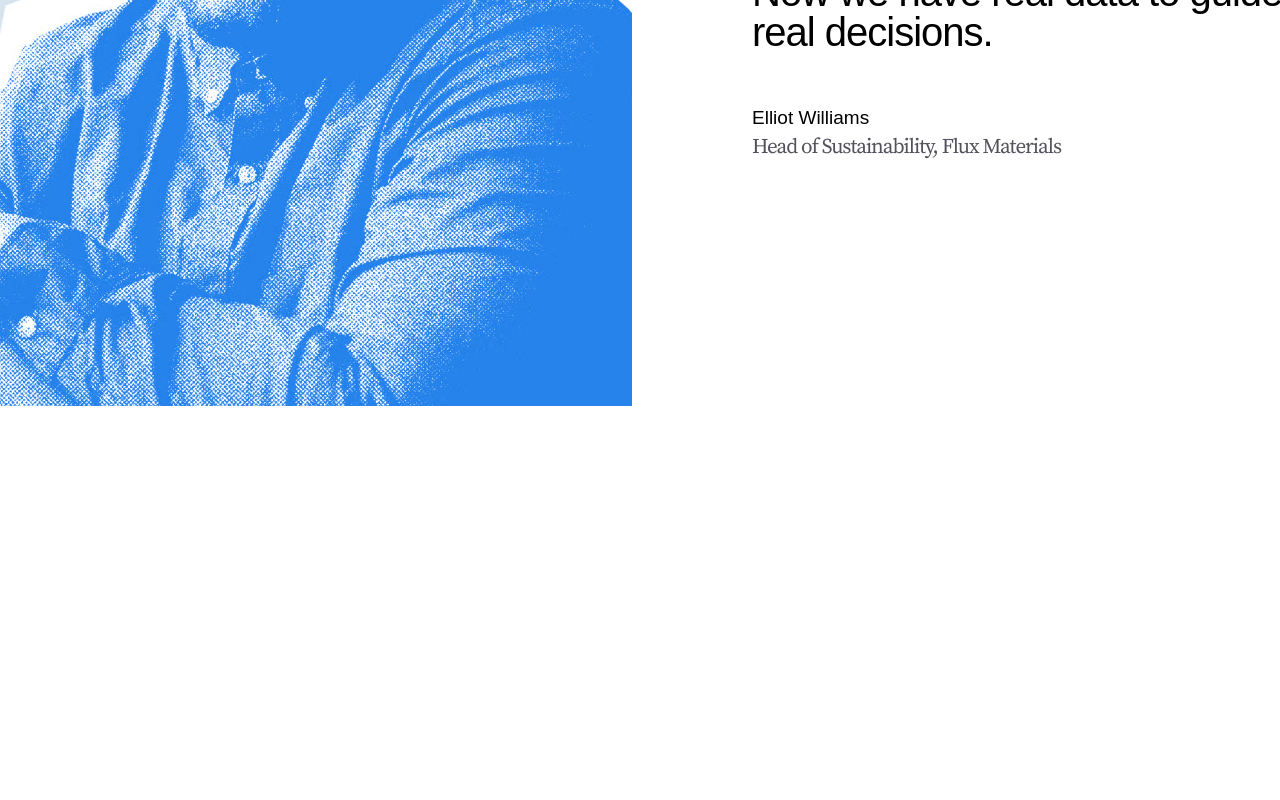
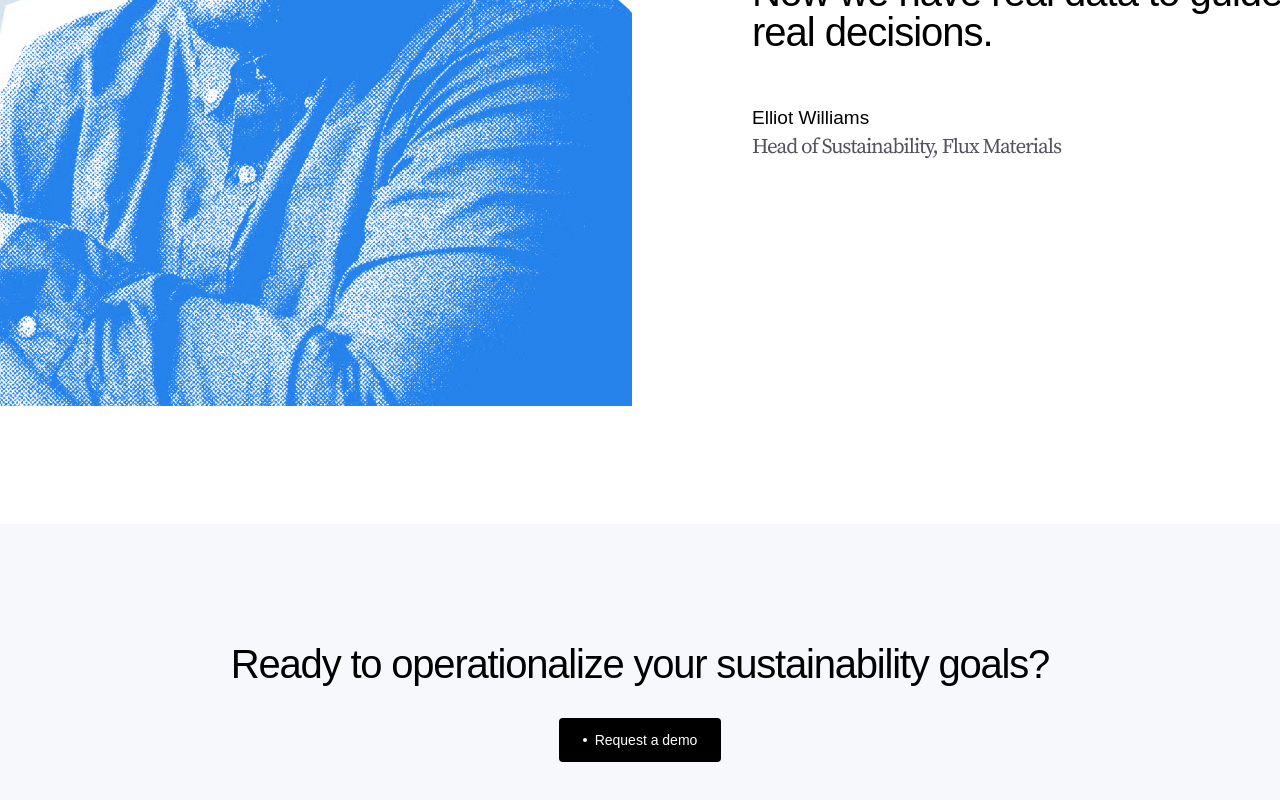
Before and after one commit to SyedMaazz/aetherfield-site, a React (Vite) app: page / in a window 1280 px wide. Shown: the part 4355-5155 px from the top of the page. Before the commit the page ends 4883 px from the top, so only its background shows below. Built offline with nearby package versions, Linux system fonts and the light colour scheme; a web font is replaced by a local one.

Commit message:
call-to-action section done

```diff
--- a/src/App.jsx
+++ b/src/App.jsx
@@ -5,6 +5,7 @@ import Principles from './components/Principles';
 import Foundations from './components/Foundations';
 import Journal from './components/Journal';
 import Testimonial from './components/Testimonial';
+import CallToAction from './components/Calltoaction';
 
 function App() {
   return (
@@ -17,6 +18,7 @@ function App() {
         <Foundations />
         <Journal />
         <Testimonial />
+        <CallToAction />
       </main>
     </div>
   );
--- a/src/components/Calltoaction.jsx
+++ b/src/components/Calltoaction.jsx
@@ -3,29 +3,30 @@ import { motion } from "framer-motion";
 
 const CallToAction = () => {
   return (
-    <section className="bg-white py-32 px-6 flex justify-center items-center border-t border-zinc-100">
-      <div className="max-w-4xl w-full flex flex-col items-center text-center">
+    <section className="bg-[#f6f8fb] py-[7.3rem] px-6 flex justify-center overflow-hidden -mt-1">
+      <div className="max-w-7xl w-full flex flex-col items-center text-center -translate-y-[7px]">
 
-        {/* HEADING: Using your font-nav for the bold, clean look */}
+        {/* HEADING */}
         <motion.h2
           initial={{ opacity: 0, y: 20 }}
           whileInView={{ opacity: 1, y: 0 }}
           viewport={{ once: true }}
           transition={{ duration: 0.6 }}
-          className="text-[40px] md:text-[56px] font-nav font-medium text-black leading-[1.1] tracking-tighter mb-10"
+          className="text-[32px] md:text-[40px] font-nav font-medium text-black tracking-[-1.2px] mb-13 whitespace-nowrap"
         >
-          Ready to turn your data <br /> into climate action?
+          Ready to operationalize your sustainability goals?
         </motion.h2>
 
-        {/* BUTTON: Using font-nav to match the navigation/action style */}
+        {/* BUTTON */}
         <motion.div
           initial={{ opacity: 0, y: 10 }}
           whileInView={{ opacity: 1, y: 0 }}
           viewport={{ once: true }}
           transition={{ duration: 0.6, delay: 0.2 }}
         >
-          <button className="px-10 py-4 bg-black text-white font-nav text-[15px] font-medium rounded-full hover:bg-zinc-800 transition-all duration-300 transform hover:scale-[1.02]">
-            Get started for free
+          <button className="-mt-7 px-6 py-3 bg-black text-white text-sm font-medium rounded-sm flex items-center gap-2 cursor-pointer hover:bg-zinc-800 transition-all duration-300">
+            <span className="w-1 h-1 bg-white rounded-full"></span>
+            Request a demo
           </button>
         </motion.div>
 
```
